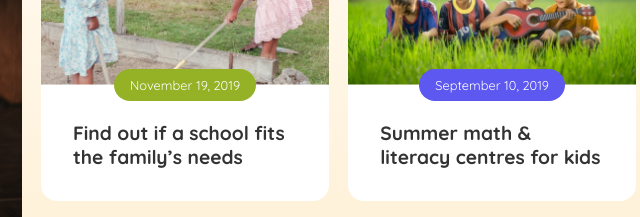
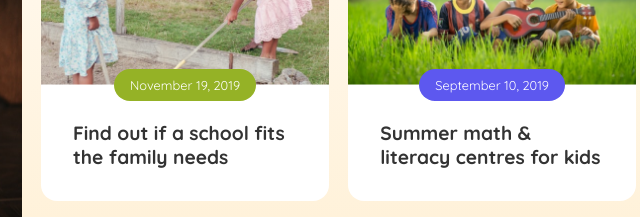
Before and after one commit to RifatPro/Assignment-2-Kids-School-, a plain HTML site: page index.html in a window 1280 px wide. Shown: the part 1920-2137 px from the top of the page, 583-1223 px from the left. Drawn offline with Linux system fonts and the light colour scheme; a web font is replaced by a local one.

Commit message:
fourth commit

```diff
--- a/index.html
+++ b/index.html
@@ -117,7 +117,7 @@
               <div class="stories-box">
                 <img src="assets/story-2.png" alt="" />
                 <button class="date">November 19, 2019</button>
-                <h1>Find out if a school fits the family’s needs</h1>
+                <h1>Find out if a school fits the family needs</h1>
               </div>
               <div class="stories-box">
                 <img src="assets/story-3.png" alt="" />
```
